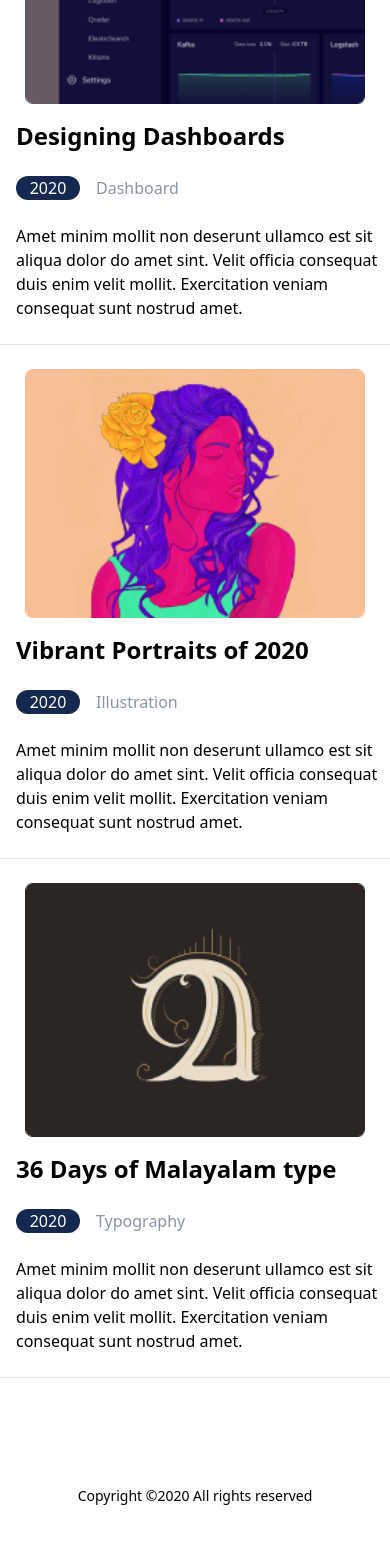
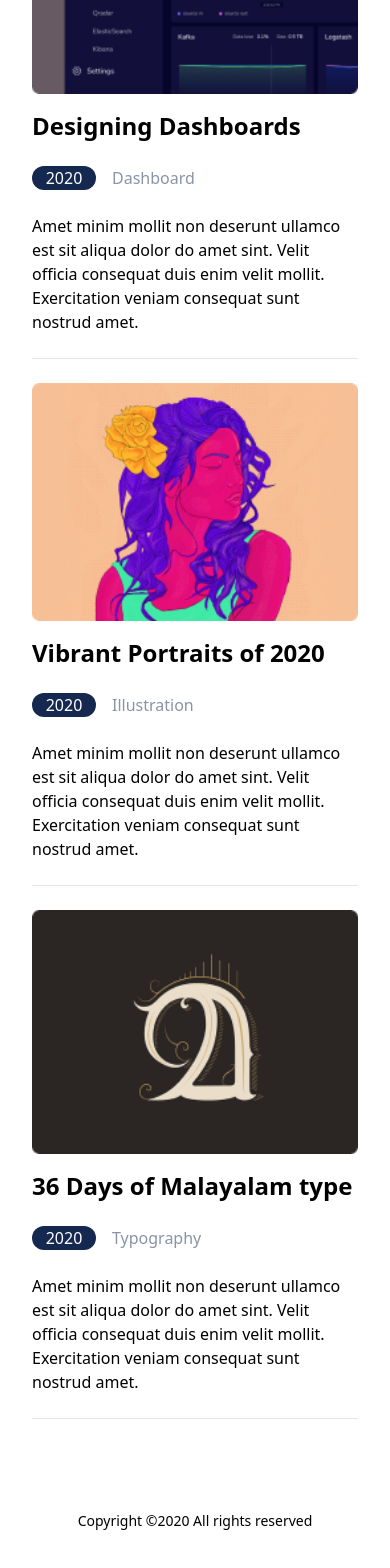
Before and after one commit to Immatechy1/Portfolio-App, a Next.js app: page / in a window 390 px wide. Shown: the part 1509-3077 px from the top of the page. Before the commit the page ends 3055 px from the top, so only its background shows below. Built offline with nearby package versions, Linux system fonts and the light colour scheme.

Commit message:
responsive page modify

```diff
--- a/src/componentData/Footer/footer.tsx
+++ b/src/componentData/Footer/footer.tsx
@@ -4,7 +4,7 @@ import React from "react";
 
 const Footer = () => {
   return (
-    <footer className="p-10 bigLaptop-20  bg-white">
+    <footer className="p-6 pb-14 bigLaptop:p-20  bg-white">
       <div className="flex justify-center space-x-8">
         <div className="">
           <Link href="#">
--- a/src/componentData/Navbar/Navbar.tsx
+++ b/src/componentData/Navbar/Navbar.tsx
@@ -17,10 +17,10 @@ const Navbar = () => {
         <div
           className={`${
             open ? "block" : "hidden"
-          } bigLaptop:flex items-center text-xl bigLaptop:justify-end grid justify-end h-16  bigLaptop:space-x-16  text-black font-medium`}
+          } bigLaptop:flex items-center mb-10 text-xl justify-end h-16 leading-10 bigLaptop:space-x-16  text-black font-medium`}
         >
           <Link href="/works ">
-            <p className="hover:text-blue-300">Works</p>
+            <p className="hover:text-blue-300 ">Works</p>
           </Link>
           <Link href="/blog">
             <h1 className="hover:text-blue-300">Blog</h1>
--- a/src/components/organisms/LandingPage/FeaturedWorks.tsx
+++ b/src/components/organisms/LandingPage/FeaturedWorks.tsx
@@ -19,7 +19,7 @@ const FeaturedWorksData = [
 
 const FeaturedWorks = () => {
   return (
-    <div className="bigLaptop:pl-40 bigLaptop:pr-40 pt-6 pb-10">
+    <div className="pl-8 bigLaptop:pl-40 pr-8 bigLaptop:pr-40 pt-6 pb-10">
       <div className="flex justify-center bigLaptop:justify-start font-normal ">
         <p className="text-xl font-normal">Featured works</p>
       </div>
@@ -35,7 +35,7 @@ const FeaturedWorks = () => {
           />
         </div>
 
-        <div className="ml-4 bigLaptop:ml-8 pt-4">
+        <div className="bigLaptop:ml-8 pt-4">
           <h1 className="font-bold text-2xl">Designing Dashboards</h1>
           <div className="flex items-center font-normal text-base bigLaptop:text-xl mt-4 bigLaptop: mt-6">
             <button className="bg-Blue-b700 text-white rounded-full w-16 bigLaptop:w-20 mr-4 ">
@@ -64,7 +64,7 @@ const FeaturedWorks = () => {
           />
         </div>
 
-        <div className="ml-4 bigLaptop:ml-8 pt-4">
+        <div className="bigLaptop:ml-8 pt-4">
           <h1 className="font-bold text-2xl">Vibrant Portraits of 2020</h1>
           <div className="flex items-center font-normal text-base bigLaptop:text-xl mt-4 bigLaptop: mt-6">
             <button className="bg-Blue-b700 text-white rounded-full w-16 bigLaptop:w-20 mr-4 ">
@@ -93,7 +93,7 @@ const FeaturedWorks = () => {
           />
         </div>
 
-        <div className="ml-4 bigLaptop:ml-8 pt-4">
+        <div className="bigLaptop:ml-8 pt-4">
           <h1 className="font-bold text-2xl">36 Days of Malayalam type</h1>
           <div className="flex items-center font-normal text-base bigLaptop:text-xl mt-4 bigLaptop: mt-6">
             <button className="bg-Blue-b700 text-white rounded-full w-16 bigLaptop:w-20 mr-4 ">
--- a/src/components/organisms/WorkDetails/WorkDetails.tsx
+++ b/src/components/organisms/WorkDetails/WorkDetails.tsx
@@ -20,9 +20,9 @@ const WorkDetailsData = [
 
 const WorkDetails = () => {
   return (
-    <div className=" pl-5 bigLaptop:pl-80 pr-5 bigLaptop:pr-40 pb-4 bigLaptop:pb-8 pt-4 bigLaptop:pt-6">
-      <div className=" ">
-        <h1 className="text-3xl font-bold">
+    <div className="pl-5 bigLaptop:pl-80 pr-5 bigLaptop:pr-40 pb-4 bigLaptop:pb-8 pt-4 bigLaptop:pt-6">
+      <div className="">
+        <h1 className="text-3xl font-bold flex text-center justify-start">
           Designing Dashboards with usability in mind
         </h1>
       </div>
--- a/src/components/organisms/Works/works.tsx
+++ b/src/components/organisms/Works/works.tsx
@@ -25,8 +25,8 @@ const FeaturedWorksData = [
 const Works = () => {
 
   return (
-    <div className="bigLaptop:pl-40 bigLaptop:pr-40 pt-6 pb-10">
-      <div className="font-normal ml-4 bigLaptop:ml-0 ">
+    <div className="bigLaptop:pl-40 pl-8 pr-8 bigLaptop:pr-40 pt-6 pb-10">
+      <div className="font-normal">
         <p className="text-3xl bigLaptop: text-5xl font-black">Works</p>
       </div>
 
@@ -41,7 +41,7 @@ const Works = () => {
           />
         </div>
 
-        <div className="ml-4 bigLaptop:ml-8 pt-4  ">
+        <div className="bigLaptop:ml-8 pt-4  ">
           <Link href="/work-details">
             <h1 className="hover:text-blue-300 text-2xl font-bold ">
               Designing Dashboards
@@ -74,7 +74,7 @@ const Works = () => {
           />
         </div>
 
-        <div className="ml-4 bigLaptop:ml-8 pt-4">
+        <div className="bigLaptop:ml-8 pt-4">
           <h1 className="font-bold text-2xl">Vibrant Portraits of 2020</h1>
           <div className="flex items-center font-normal text-base bigLaptop:text-xl mt-4 bigLaptop: mt-6">
             <button className="bg-Blue-b700 text-white rounded-full w-16 bigLaptop:w-20 mr-4 ">
@@ -103,7 +103,7 @@ const Works = () => {
           />
         </div>
 
-        <div className="ml-4 bigLaptop:ml-8 pt-4">
+        <div className="bigLaptop:ml-8 pt-4">
           <h1 className="font-bold text-2xl">36 Days of Malayalam type</h1>
           <div className="flex items-center font-normal text-base bigLaptop:text-xl mt-4 bigLaptop: mt-6">
             <button className="bg-Blue-b700 text-white rounded-full w-16 bigLaptop:w-20 mr-4 ">
@@ -132,7 +132,7 @@ const Works = () => {
           />
         </div>
 
-        <div className="ml-4 bigLaptop:ml-8 pt-4">
+        <div className="bigLaptop:ml-8 pt-4">
           <h1 className="font-bold text-2xl">Components</h1>
           <div className="flex items-center font-normal text-base bigLaptop:text-xl mt-4 bigLaptop: mt-6">
             <button className="bg-Blue-b700 text-white rounded-full w-16 bigLaptop:w-20 mr-4 ">
@@ -149,13 +149,6 @@ const Works = () => {
         </div>
       </div>
       <hr />
-      {/* <div className="color-black">
-        <Icon name="arrowRight" />
-      </div>
-
-      <div className="">
-        <Icon name="arrowLeft" />
-      </div> */}
     </div>
   );
 };
```
